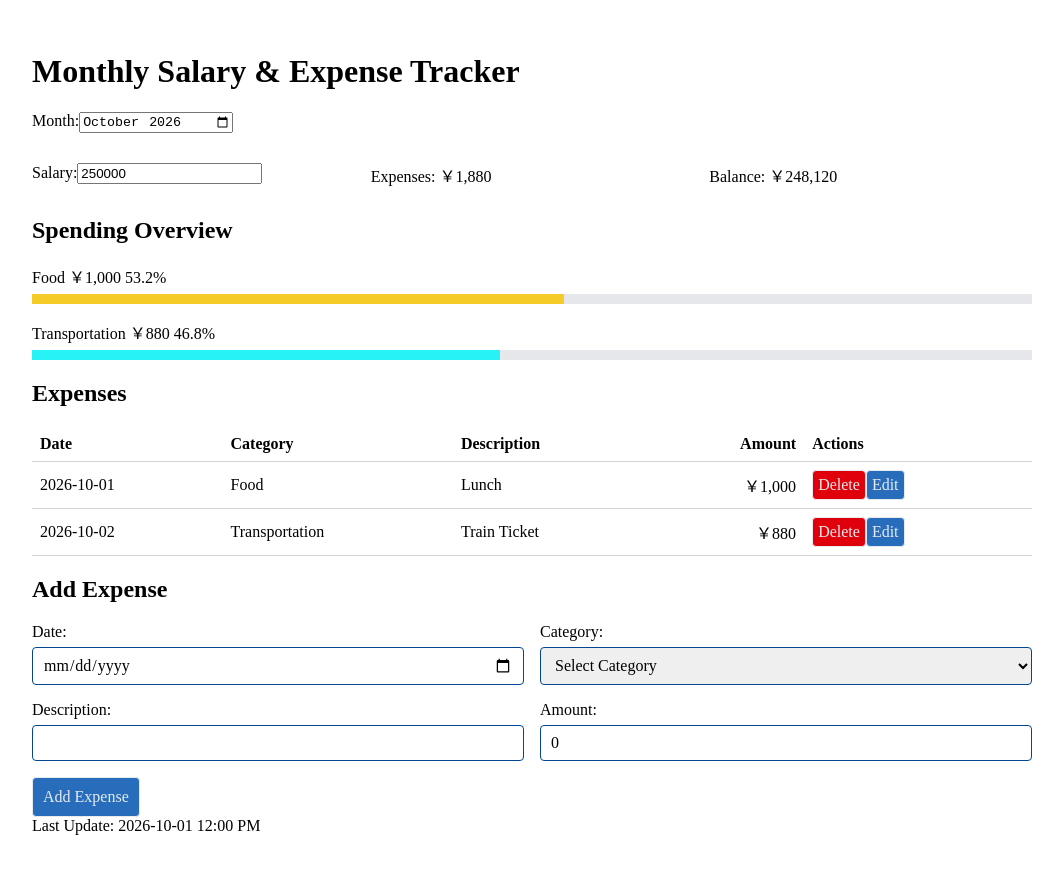
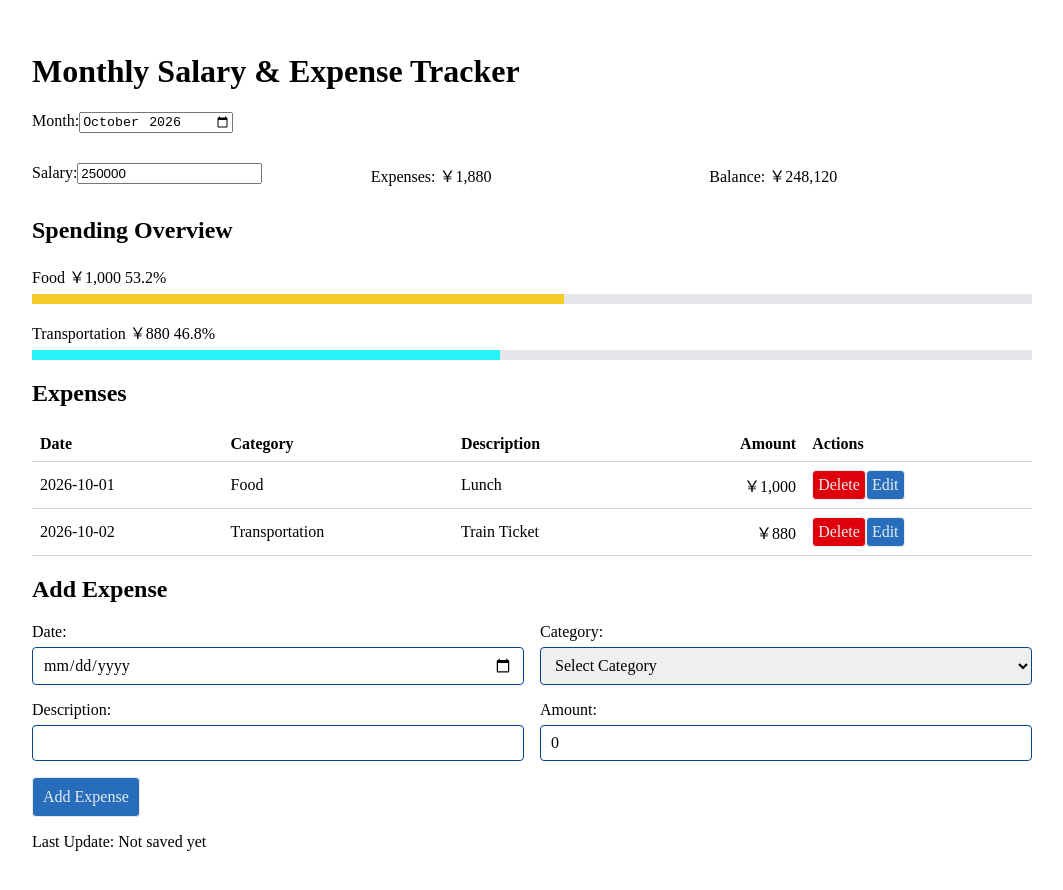
Before and after one commit to Ctone12/monthly-expense-tracker, a Vue app: page / in a window 1280 px wide. Shown: the top 890 px of the page, without its empty margins (108-1171 px from the left). Before the commit the page ends 867 px from the top, so only its background shows below. Built offline with nearby package versions, Linux system fonts and the light colour scheme; the HTML template or start-up script is replaced by a standard one.

Commit message:
add date update function and validation

```diff
--- a/src/App.vue
+++ b/src/App.vue
@@ -107,7 +107,7 @@
       </form>
     </div>
     <div id="last-update">
-      <span>Last Update: 2026-10-01 12:00 PM</span>
+      <p>Last Update: {{ lastUpdated !== null ? formatLastUpdated(lastUpdated) : 'Not saved yet' }} </p>
     </div>
   </div>
 </template>
@@ -125,7 +125,6 @@ interface Expense {
 
 export default defineComponent({
   name: 'App',
-
 
   setup() {
 
@@ -160,6 +159,8 @@ export default defineComponent({
     const expenseError = ref<string>('')
 
     const selectedMonth = ref<string>('2026-10')
+
+    const lastUpdated = ref<string | null>(null)
 
     const salariesByMonth = reactive<Record<string, number>>(
       {
@@ -283,6 +284,11 @@ export default defineComponent({
 
     }
 
+    function formatLastUpdated(timestamp: string) {
+      const date = new Date(timestamp)
+      return date.toLocaleString('ja-JP')
+    }
+
     function deleteExpense(id: number) {
       const index = expenses.findIndex(expense => expense.id === id);
       if (index !== -1) {
@@ -355,10 +361,6 @@ export default defineComponent({
 
     function saveData() {
 
-      const dataUse = {
-        expenses,
-        salariesByMonth
-      }
       storageError.value = ''
 
       for (const salary of Object.values(salariesByMonth)) {
@@ -368,9 +370,15 @@ export default defineComponent({
           return
         }
       }
-
+      const savedAt: string = new Date().toISOString();
+      const dataUse = {
+        expenses,
+        salariesByMonth,
+        lastUpdated: savedAt
+      }
       try {
-        localStorage.setItem('monthly-expense-tracker', JSON.stringify(dataUse))
+        localStorage.setItem('monthly-expense-tracker', JSON.stringify(dataUse));
+        lastUpdated.value = savedAt;
       } catch (error) {
         storageError.value = 'Changes could not be saved. They may be lost after refreshing.'
         console.error('Could not save tracker data.', error);
@@ -379,11 +387,13 @@ export default defineComponent({
 
     function loadData() {
       try {
+
         const result = localStorage.getItem('monthly-expense-tracker')
         if (result === null) {
           return
         }
         const parsedData: unknown = JSON.parse(result)
+
         if (typeof parsedData !== 'object' || parsedData === null || Array.isArray(parsedData)) {
           storageError.value = 'Saved data is invalid and could not be loaded.';
           return;
@@ -415,6 +425,25 @@ export default defineComponent({
           }
           loadedSalaries[month] = salary
         }
+
+        let loadedLastUpdated: string | null = null;
+
+        if ('lastUpdated' in parsedData) {
+          if (typeof parsedData.lastUpdated !== 'string') {
+            storageError.value = 'Saved data is invalid and could not be loaded.';
+            return;
+          }
+
+          const savedDate = new Date(parsedData.lastUpdated);
+
+          if (Number.isNaN(savedDate.getTime())) {
+            storageError.value = 'Saved data is invalid and could not be loaded.';
+            return;
+          }
+
+          loadedLastUpdated = parsedData.lastUpdated;
+        }
+
         const loadedExpenses: Expense[] = []
         const seenIds = new Set<number>()
 
@@ -479,6 +508,7 @@ export default defineComponent({
         }
         Object.assign(salariesByMonth, loadedSalaries)
         expenses.splice(0, expenses.length, ...loadedExpenses);
+        lastUpdated.value = loadedLastUpdated;
         console.log('loadedSalaries', loadedSalaries)
         console.log('loadedExpenses', loadedExpenses)
         console.log('ParsedData', parsedData)
@@ -510,6 +540,7 @@ export default defineComponent({
     return {
       categories,
       categoryColors,
+      lastUpdated,
       selectedMonth,
       expenseError,
       storageError,
@@ -525,6 +556,7 @@ export default defineComponent({
       newExpense,
       formatAmount,
       categoryPercentage,
+      formatLastUpdated,
       saveExpense,
       startEditExpense,
       deleteExpense,
```
